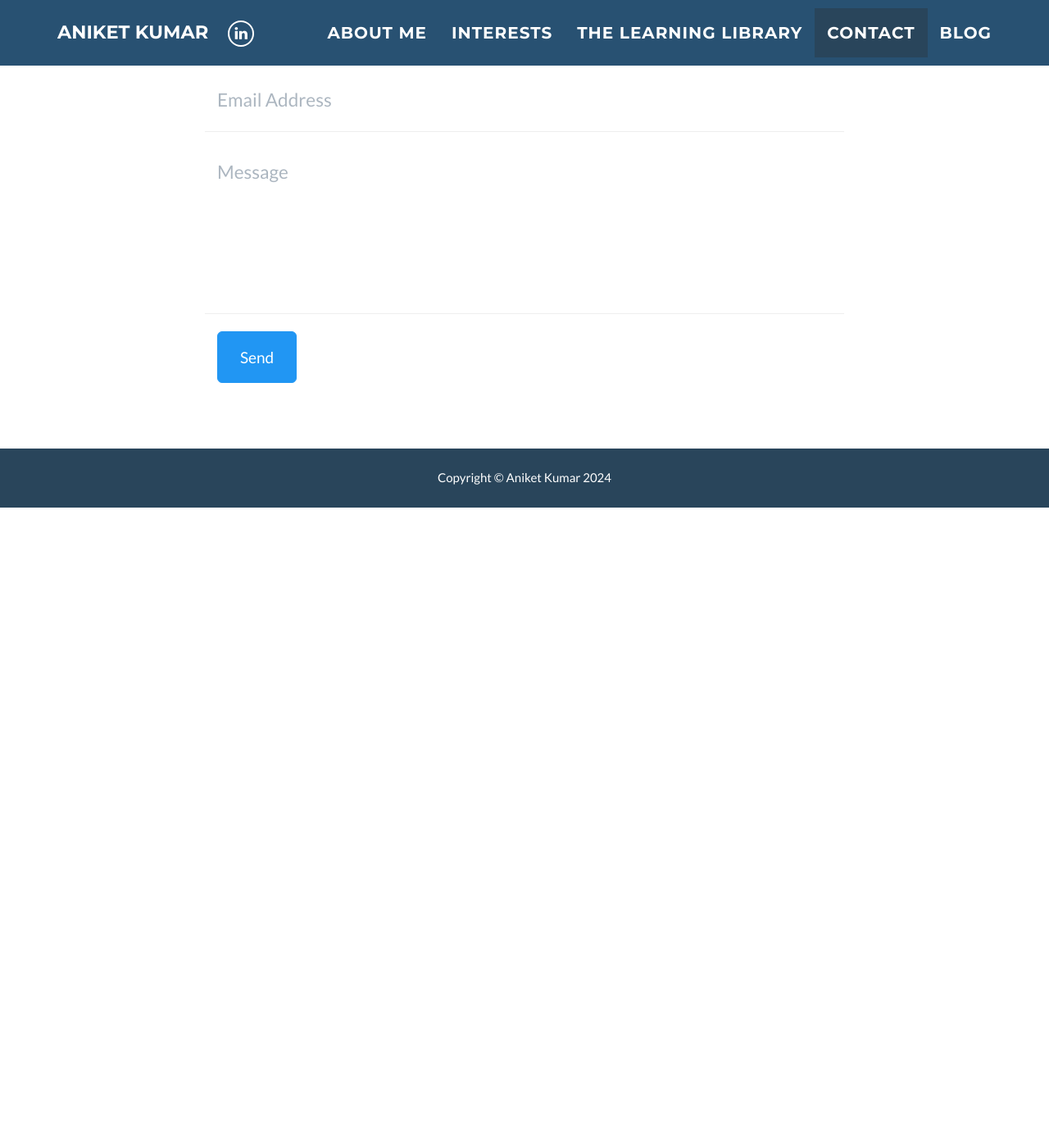
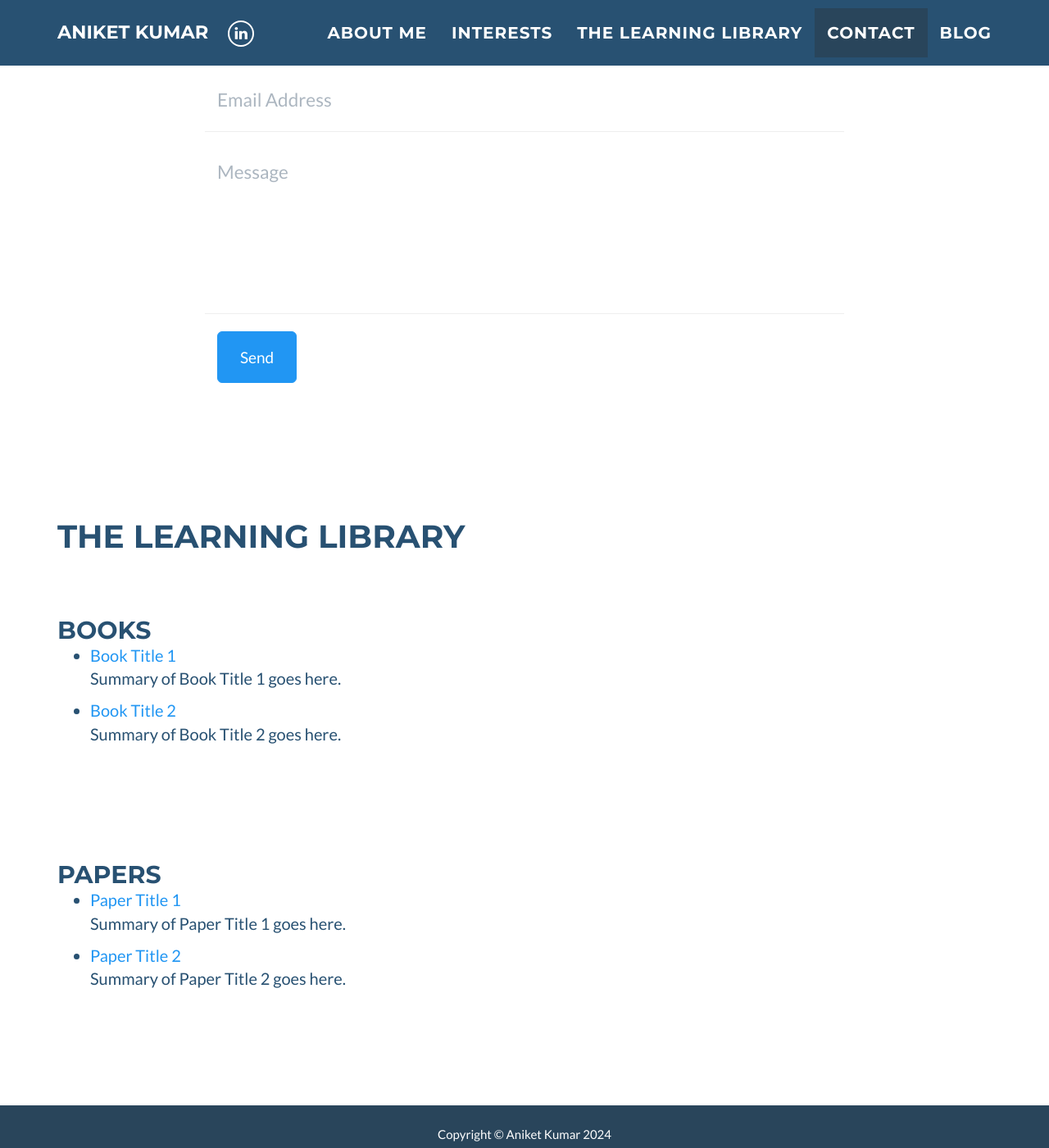
Before and after one commit to 007aniketkumar/007aniketkumar.github.io, a Jekyll site: the page built from index.html, in a window 1280 px wide and 1400 px high, scrolled down 2153 px. Shown: the whole window at 82% size. Built offline with Jekyll 4.4.1, drawn with Linux system fonts in a browser that asks for light colours; before the commit the page ends 2772 px from its top, so only the background shows below that.

Commit message:
Update default.html

```diff
--- a/_layouts/default.html
+++ b/_layouts/default.html
@@ -95,6 +95,8 @@
     {% include about_me.html %}
     {% include interests.html %}
     {% include contact_form.html %}
+    {% include reading_list.html %}
+
 
     <!-- Footer -->
     <footer class="text-center">
```
